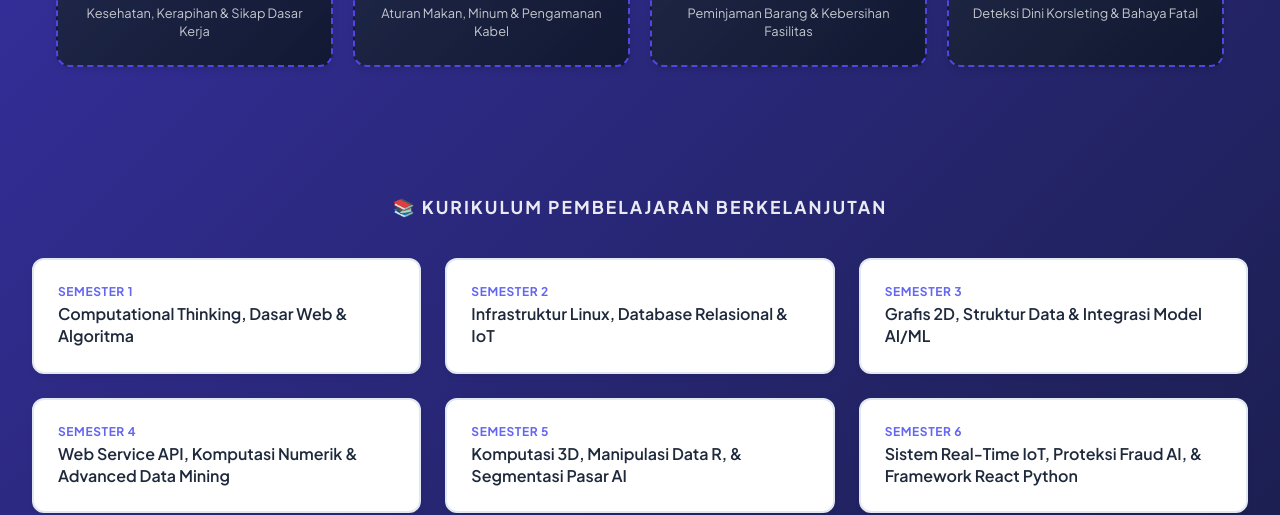
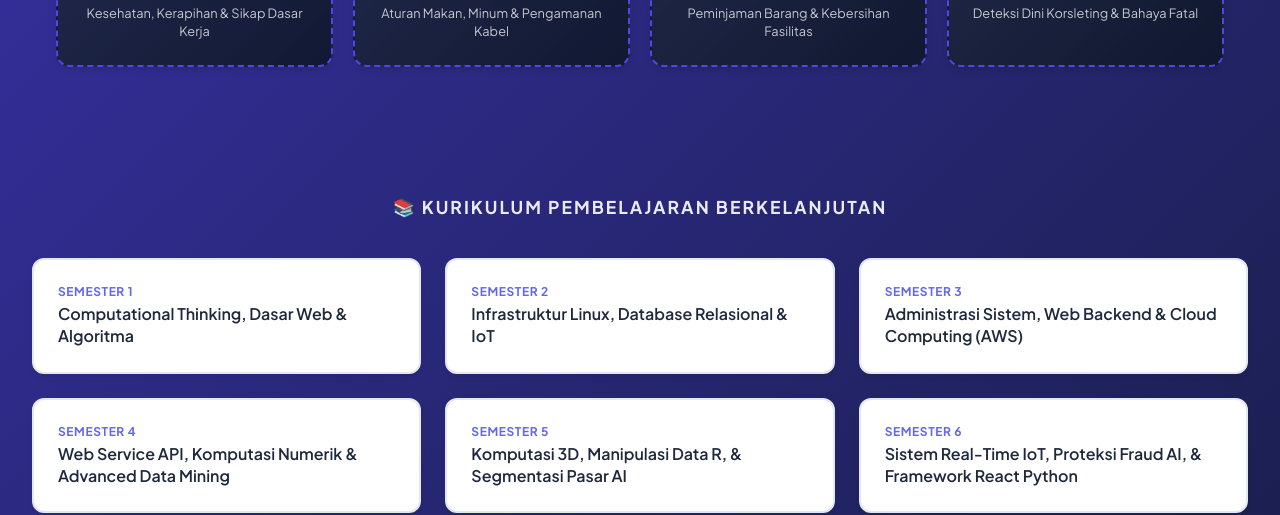
Before and after one commit to retno412/materi_tkjt, a plain HTML site: page index.html in a window 1280 px wide. Shown: the part 308-823 px from the top of the page. Drawn offline with Linux system fonts and the light colour scheme.

Commit message:
Update index.htm semester 3

```diff
--- a/index.html
+++ b/index.html
@@ -242,7 +242,7 @@
 
             <button onclick="window.location.href='semester3.html'" class="btn-semester">
                 <span class="sem-number">SEMESTER 3</span>
-                <span class="sem-title">Grafis 2D, Struktur Data & Integrasi Model AI/ML</span>
+                <span class="sem-title">Administrasi Sistem, Web Backend & Cloud Computing (AWS)</span>
             </button>
 
             <button onclick="window.location.href='semester4.html'" class="btn-semester">
```
